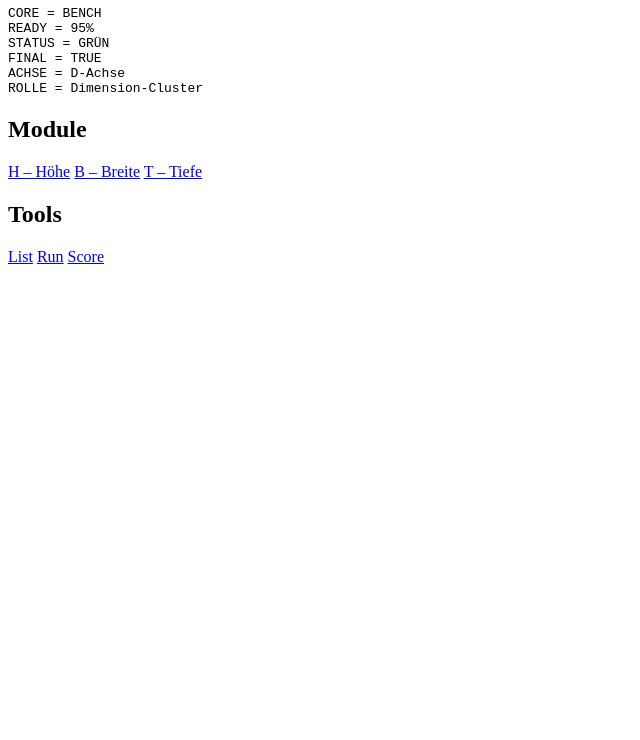
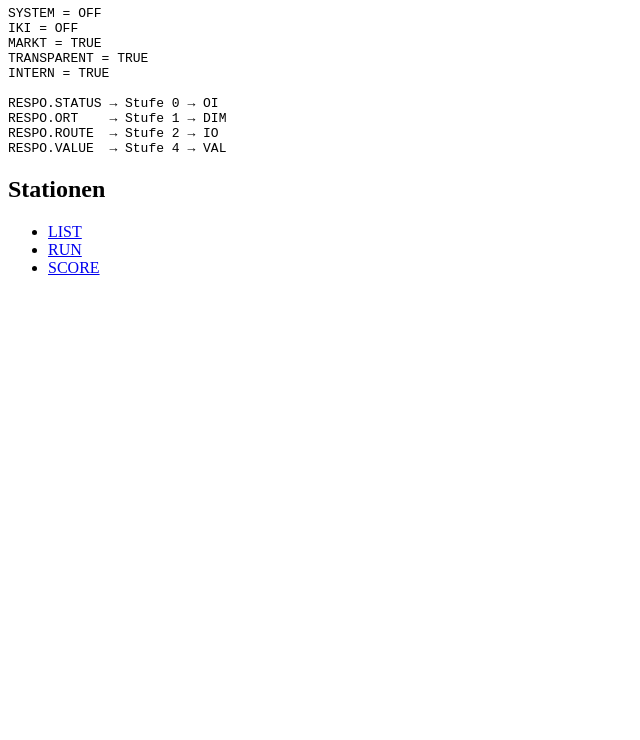
Before and after one commit to iki1uc/BENCH, a plain HTML site: page index.html in a window 1280 px wide. Shown: the part 60-800 px from the top of the page, without its empty margins (0-640 px from the left). Drawn offline with Linux system fonts and the light colour scheme.

Commit message:
Update index.html

```diff
--- a/index.html
+++ b/index.html
@@ -1,20 +1,21 @@
-<h1>BENCH · Dimensionen (FINAL)</h1>
+<h1>BENCH · Pipeline 0 → 1 → 2 → 4</h1>
 
 <pre>
-CORE = BENCH
-READY = 95%
-STATUS = GRÜN
-FINAL = TRUE
-ACHSE = D-Achse
-ROLLE = Dimension-Cluster
+SYSTEM = OFF
+IKI = OFF
+MARKT = TRUE
+TRANSPARENT = TRUE
+INTERN = TRUE
+
+RESPO.STATUS → Stufe 0 → OI
+RESPO.ORT    → Stufe 1 → DIM
+RESPO.ROUTE  → Stufe 2 → IO
+RESPO.VALUE  → Stufe 4 → VAL
 </pre>
 
-<h2>Module</h2>
-<a href="./H/index.html">H – Höhe</a>
-<a href="./B/index.html">B – Breite</a>
-<a href="./T/index.html">T – Tiefe</a>
-
-<h2>Tools</h2>
-<a href="./list.html">List</a>
-<a href="./run.html">Run</a>
-<a href="./score.html">Score</a>
+<h2>Stationen</h2>
+<ul>
+  <li><a href="l.html">LIST</a></li>
+  <li><a href="r.html">RUN</a></li>
+  <li><a href="s.html">SCORE</a></li>
+</ul>
```
